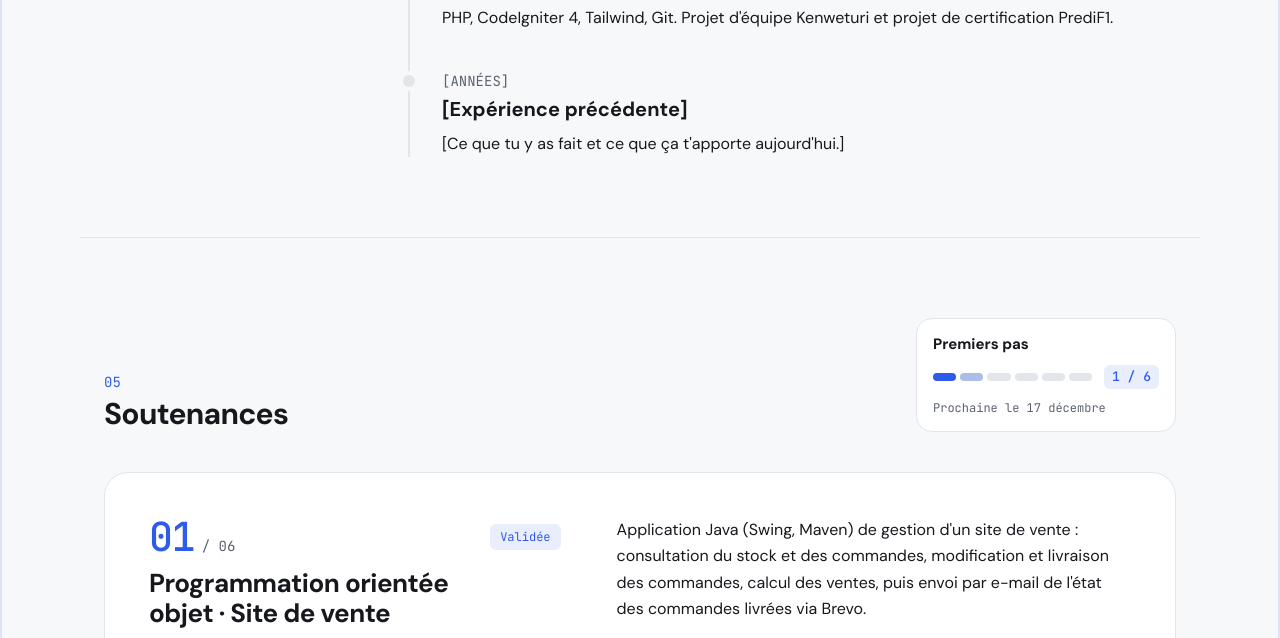
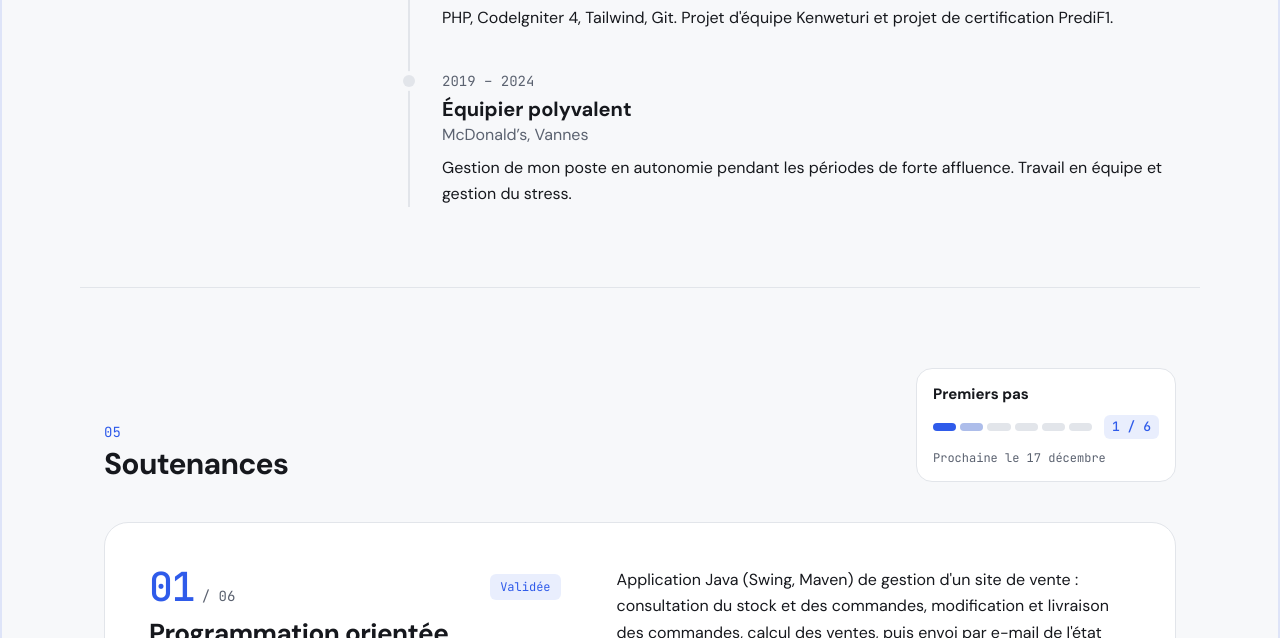
Before and after one commit to ninotollance/ninotollance.github.io, a plain HTML site: page index.html in a window 1280 px wide. Shown: the part 3576-4214 px from the top of the page. Drawn offline with Linux system fonts and the light colour scheme.

Commit message:
modif index

```diff
--- a/index.html
+++ b/index.html
@@ -301,9 +301,10 @@
           </li>
           <li class="reveal relative">
             <span class="absolute -left-[39px] top-1 w-3 h-3 rounded-full bg-line dark:bg-night-line ring-4 ring-paper dark:ring-night" aria-hidden="true"></span>
-            <p class="font-mono text-sm text-muted dark:text-night-muted">[ANNÉES]</p>
-            <h3 class="text-xl font-bold mt-1">[Expérience précédente]</h3>
-            <p class="mt-2 leading-relaxed">[Ce que tu y as fait et ce que ça t'apporte aujourd'hui.]</p>
+            <p class="font-mono text-sm text-muted dark:text-night-muted">2019 – 2024</p>
+            <h3 class="text-xl font-bold mt-1">Équipier polyvalent</h3>
+            <p class="text-muted dark:text-night-muted">McDonald’s, Vannes</p>
+            <p class="mt-2 leading-relaxed">Gestion de mon poste en autonomie pendant les périodes de forte affluence. Travail en équipe et gestion du stress.</p>
           </li>
         </ol>
       </div>
```
